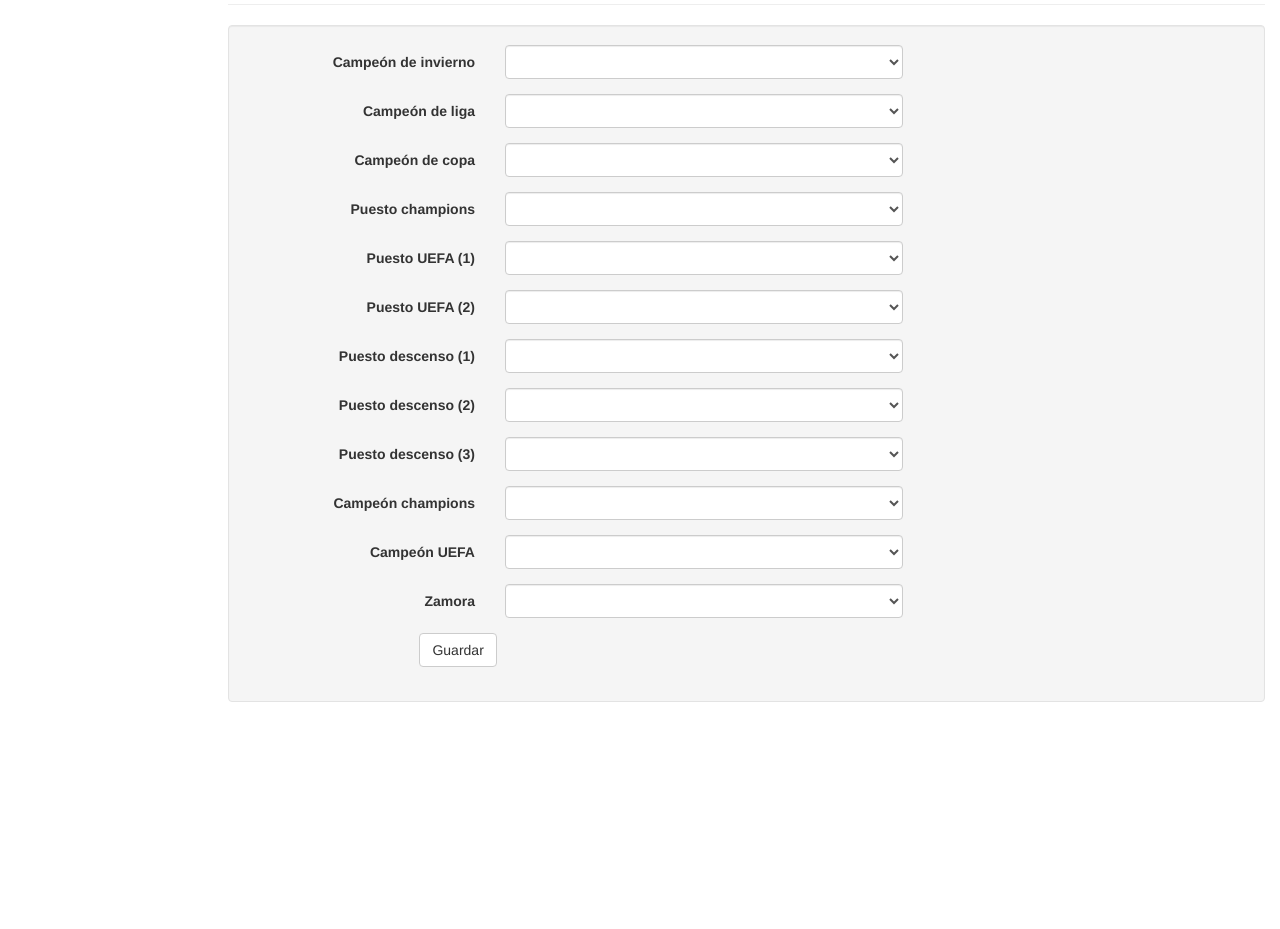
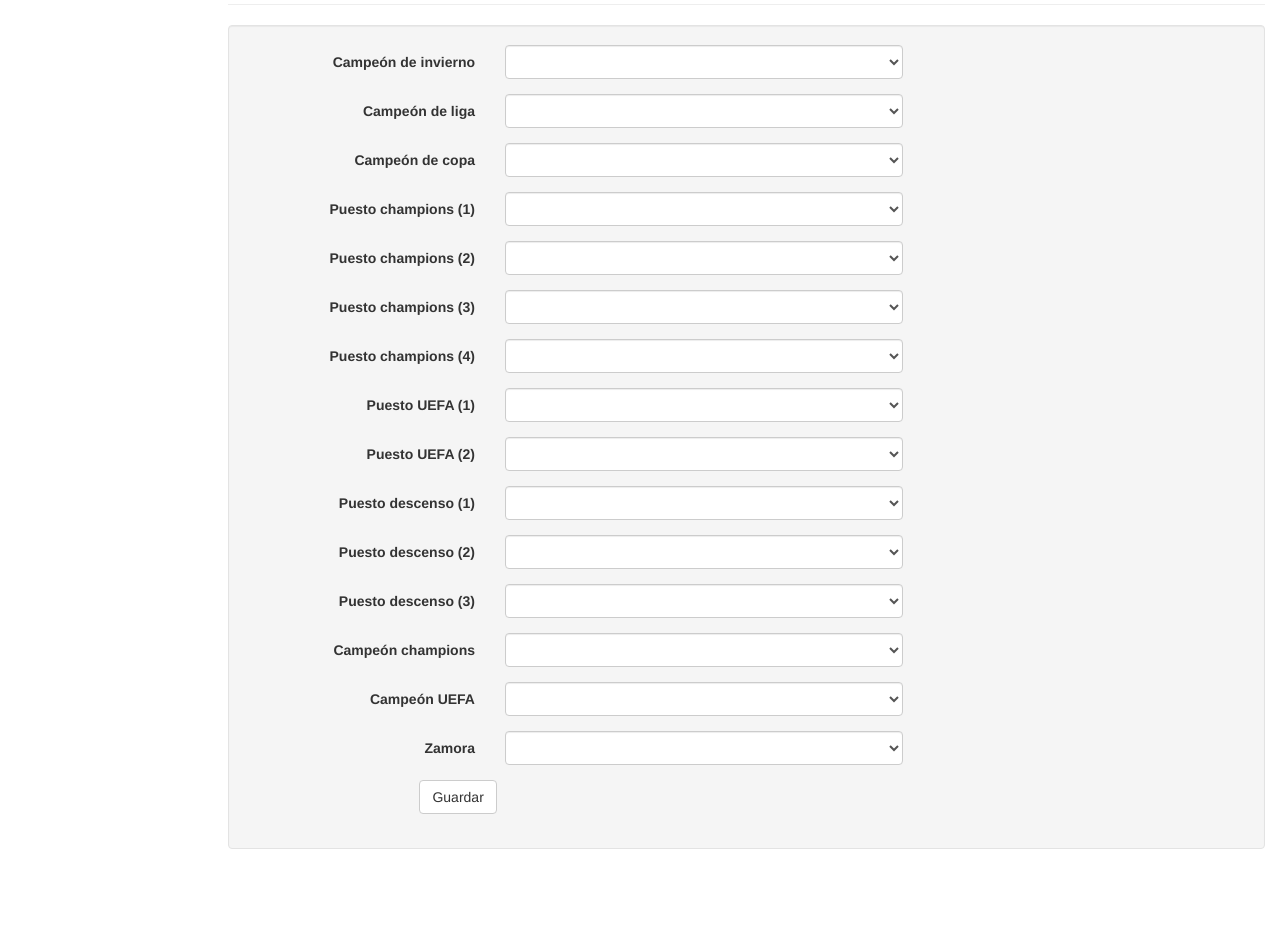
Before and after one commit to memaldi/pelotillaestanco, a Python web app: template templates/pronosticos-globales.html in a window 1280 px wide. Shown: the part 341-1270 px from the top of the page. Before the commit the page ends 1043 px from the top, so only its background shows below. Run offline with Jinja, Linux system fonts and the light colour scheme; the template is opened without the code that fills it: most values are stand-ins (such as "Sample title", 1, 10 or a date in 2020); lists and menus that the app fills with data are empty; some libraries are stand-ins or nearby versions.

Commit message:
Arreglado todo el tema en pronosticos globales

```diff
--- a/templates/pronosticos-globales.html
+++ b/templates/pronosticos-globales.html
@@ -12,8 +12,10 @@
 				<div class="col-sm-5">
 					<select class="form-control" name="campeon-invierno" {% if disabled %} disabled {% endif %}>
 					  <option value=""></option>
-					  {% for equipo in equipos_liga %}
+					  {% for equipo in equipos %}
+					  	{% if equipo.lfp == True %}
 					  		<option value="{{equipo.key()}}" {% if pronostico_global.campeon_invierno %} {% if equipo.key() == pronostico_global.campeon_invierno.key() %} selected {% endif %} {% endif %}>{{equipo.nombre}}</option>
+					  	{% endif %}
 					  {% endfor %}
 					</select>
 				</div>
@@ -24,8 +26,10 @@
 				<div class="col-sm-5">
 					<select class="form-control" name="campeon-liga" {% if disabled %} disabled {% endif %}>
 					  <option value=""></option>
-					  {% for equipo in equipos_liga %}
+					  {% for equipo in equipos %}
+					  	{% if equipo.lfp == True %}
 					  		<option value="{{equipo.key()}}" {% if pronostico_global.campeon_liga %} {% if equipo.key() == pronostico_global.campeon_liga.key() %} selected {% endif %} {% endif %}>{{equipo.nombre}}</option>
+					  	{% endif %}
 					  {% endfor %}
 					</select>
 				</div>
@@ -36,24 +40,38 @@
 				<div class="col-sm-5">
 					<select class="form-control" name="campeon-copa" {% if disabled %} disabled {% endif %}>
 					  <option value=""></option>
-					  {% for equipo in equipos_liga %}
+					  {% for equipo in equipos %}
+					  	{% if equipo.lfp %}
 					  		<option value="{{equipo.key()}}" {% if pronostico_global.campeon_copa %} {% if equipo.key() == pronostico_global.campeon_copa.key() %} selected {% endif %} {% endif %}>{{equipo.nombre}}</option>
+					  	{% endif %}
 					  {% endfor %}
 					</select>
 				</div>
 			</div>
 
-			<div class="form-group" id="champions-group">
-				<label for="champions" class="col-sm-3 control-label">Puesto champions</label>
+	  {% for n in range(4) %}
+        <div class="form-group" id="champions-{{n+1}}-group">
+          <label for="champions-{{n+1}}" class="col-sm-3 control-label">Puesto champions ({{n+1}})</label>
           <div class="col-sm-5">
-					<select class="form-control" name="champions" {% if disabled %} disabled {% endif %}>
+            <select class="form-control" name="champions-{{n+1}}">
               <option value=""></option>
-					  {% for equipo in equipos_liga %}
-					  	<option value="{{equipo.key()}}" {% if pronostico_global.puesto_champions %} {% if equipo.key() == pronostico_global.puesto_champions.key() %} selected {% endif %} {% endif %}>{{equipo.nombre}}</option>
+              {% for equipo in equipos %}
+                {% if equipo.lfp == True %}
+                  {% if n == 0 %}
+                    <option value="{{equipo.key()}}" {% if pronostico_global.puestos_champions.0 %} {% if equipo.key() == pronostico_global.puestos_champions.0 %} selected {% endif %} {% endif %}>{{equipo.nombre}}</option>
+                  {% elif n == 1 %}
+                    <option value="{{equipo.key()}}" {% if pronostico_global.puestos_champions.1 %} {% if equipo.key() == pronostico_global.puestos_champions.1 %} selected {% endif %} {% endif %}>{{equipo.nombre}}</option>
+                  {% elif n == 2 %}
+                    <option value="{{equipo.key()}}" {% if pronostico_global.puestos_champions.2 %} {% if equipo.key() == pronostico_global.puestos_champions.2 %} selected {% endif %} {% endif %}>{{equipo.nombre}}</option>
+                  {% elif n == 3 %}
+                    <option value="{{equipo.key()}}" {% if pronostico_global.puestos_champions.3 %} {% if equipo.key() == pronostico_global.puestos_champions.3 %} selected {% endif %} {% endif %}>{{equipo.nombre}}</option>
+                  {% endif %}
+                {% endif %}
               {% endfor %}
             </select>
           </div>
         </div>
+      {% endfor %}
 
 			{% for n in range(2) %}
 				<div class="form-group" id="uefa-{{n+1}}-group">
@@ -61,11 +79,13 @@
 					<div class="col-sm-5">
 						<select class="form-control" name="uefa-{{n+1}}" {% if disabled %} disabled {% endif %}>
 						  <option value=""></option>
-						  {% for equipo in equipos_liga %}
+						  {% for equipo in equipos %}
+						  	{% if equipo.lfp == True %}
 							  	{% if n == 0 %}
 							  		<option value="{{equipo.key()}}" {% if pronostico_global.puestos_uefa.0 %} {% if equipo.key() == pronostico_global.puestos_uefa.0 %} selected {% endif %} {% endif %}>{{equipo.nombre}}</option>
 							  	{% elif n == 1 %}
 							  		<option value="{{equipo.key()}}" {% if pronostico_global.puestos_uefa.1 %} {% if equipo.key() == pronostico_global.puestos_uefa.1 %} selected {% endif %} {% endif %}>{{equipo.nombre}}</option>
+							  	{% endif %}
 							{% endif %}
 						  {% endfor %}
 						</select>
@@ -80,12 +100,14 @@
 						<select class="form-control" name="descenso-{{n+1}}" {% if disabled %} disabled {% endif %}>
 						  <option value=""></option>
 						  {% for equipo in equipos_liga %}
+						  	{% if equipo.lfp == True %}
 							  	{% if n == 0 %}
 							  		<option value="{{equipo.key()}}" {% if pronostico_global.puestos_descenso.0 %} {% if equipo.key() == pronostico_global.puestos_descenso.0 %} selected {% endif %} {% endif %}>{{equipo.nombre}}</option>
 							  	{% elif n == 1 %}
 							  		<option value="{{equipo.key()}}" {% if pronostico_global.puestos_descenso.1 %} {% if equipo.key() == pronostico_global.puestos_descenso.1 %} selected {% endif %} {% endif %} >{{equipo.nombre}}</option>
 							  	{% elif n == 2 %}
 							  		<option value="{{equipo.key()}}" {% if pronostico_global.puestos_descenso.2 %} {% if equipo.key() == pronostico_global.puestos_descenso.2 %} selected {% endif %} {% endif %}>{{equipo.nombre}}</option>
+							  	{% endif %}
 							{% endif %}
 						  {% endfor %}
 						</select>
@@ -98,8 +120,10 @@
 				<div class="col-sm-5">
 					<select class="form-control" name="campeon-champions" {% if disabled %} disabled {% endif %}>
 					  <option value=""></option>
-					  {% for equipo in equipos_champions %}
+					  {% for equipo in equipos %}
+					  	{% if equipo.champions == True %}
 					  		<option value="{{equipo.key()}}" {% if pronostico_global.campeon_champions %} {% if equipo.key() == pronostico_global.campeon_champions.key() %} selected {% endif %} {% endif %}>{{equipo.nombre}}</option>
+					  	{% endif %}
 					  {% endfor %}
 					</select>
 				</div>
@@ -110,8 +134,10 @@
 				<div class="col-sm-5">
 					<select class="form-control" name="campeon-uefa" {% if disabled %} disabled {% endif %}>
 					  <option value=""></option>
-					  {% for equipo in equipos_uefa %}
+					  {% for equipo in equipos %}
+					  	{% if equipo.uefa == True or equipo.champions == True %}
 					  		<option value="{{equipo.key()}}"  {% if pronostico_global.campeon_uefa %} {% if equipo.key() == pronostico_global.campeon_uefa.key() %} selected {% endif %} {% endif %}>{{equipo.nombre}}</option>
+					  	{% endif %}
 					  {% endfor %}
 					</select>
 				</div>
--- a/templates/resultados-pronosticos-globales.html
+++ b/templates/resultados-pronosticos-globales.html
@@ -141,7 +141,7 @@
           <select class="form-control" name="campeon-uefa">
             <option value=""></option>
             {% for equipo in equipos %}
-              {% if equipo.uefa %}
+              {% if equipo.uefa == True or equipo.champions == True %}
                 <option value="{{equipo.key()}}"  {% if pronostico_global.campeon_uefa %} {% if equipo.key() == pronostico_global.campeon_uefa.key() %} selected {% endif %} {% endif %}>{{equipo.nombre}}</option>
               {% endif %}
             {% endfor %}
```
Also changed, not shown: main.py (+33 -3 lines). Lines whose indentation alone changed are shown as unchanged.
